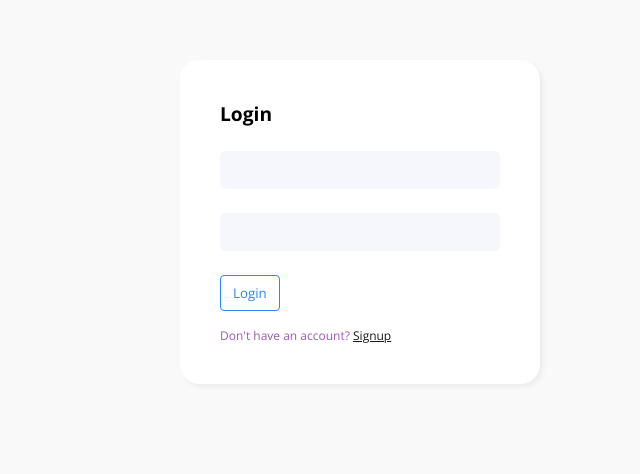
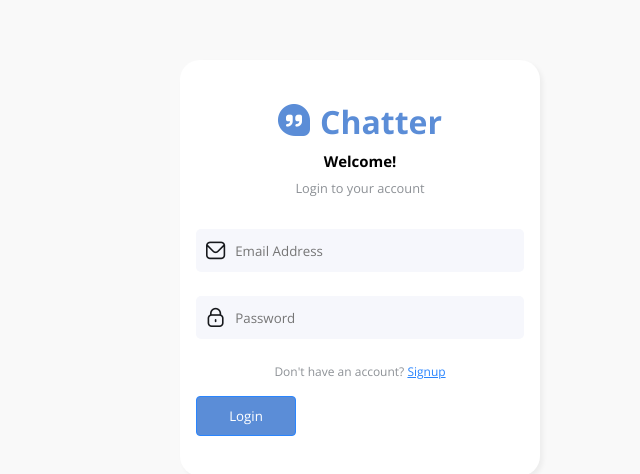
Before and after one commit to Im-Hassan-wd/verbose-broccoli, a React (Create React App) app: page /login in a window 1280 px wide. Shown: the top 474 px of the page, without its empty margins (280-920 px from the left). Built offline with nearby package versions, Linux system fonts and the light colour scheme; no server answers.

Commit message:
login page design

```diff
--- a/src/index.css
+++ b/src/index.css
@@ -60,50 +60,6 @@ button {
   background-color: var(--blue);
 }
 
-/* forms */
-.auth-form .input-div {
-  display: flex;
-  align-items: center;
-  padding: 10px;
-  margin: 24px 0;
-  display: flex;
-  align-items: center;
-  gap: 10px;
-  border-radius: 5px;
-  border: none;
-  background: #f6f7fc;
-}
-.auth-form .input-div input {
-  border: none;
-  font-family: "Open Sans", sans-serif;
-  background: none;
-  width: 100%;
-  height: 100%;
-  outline: none;
-  margin: 0;
-  padding: 0;
-}
-.auth-form .input-div i {
-  color: var(--black);
-  font-size: 1.2rem;
-}
-.auth-form p {
-  margin-top: 16px;
-  font-size: 12px;
-  color: var(--purple);
-}
-.auth-form a {
-  text-decoration: underline;
-  color: var(--blue);
-}
-
-/* dark mode  */
-.App.dark .auth-form .input-div {
-}
-.App.dark .auth-form .input-div i {
-  color: var(--smoke);
-}
-
 .error {
   display: block;
   color: red;
--- a/src/pages/login/Login.js
+++ b/src/pages/login/Login.js
@@ -17,36 +17,49 @@ export default function Login() {
 
   return (
     <form onSubmit={handleSubmit} className="auth-form">
-      <h2>Login</h2>
+      <div className="logo">
+        <i className="fi fi-sr-comment-quote"></i>
+        <span>Chatter</span>
+      </div>
+
+      <h3>Welcome!</h3>
+      <p>Login to your account</p>
 
       <div className="input-div">
+        <i className="fi fi-rr-envelope"></i>
         <input
           required
           type="email"
           onChange={(e) => setEmail(e.target.value)}
           value={email}
+          placeholder="Email Address"
         />
       </div>
 
       <div className="input-div">
+        <i className="fi fi-rr-lock"></i>
         <input
           required
           type="password"
           onChange={(e) => setPassword(e.target.value)}
           value={password}
+          placeholder="Password"
         />
       </div>
 
+      <small>
+        Don't have an account? <Link to="/signup">Signup</Link>
+      </small>
+
+      <div className="btn-wrap">
         {!isPending && <button className="btn">Login</button>}
         {isPending && (
           <button className="btn" disabled>
             logging in...
           </button>
         )}
+      </div>
       {error && <small className="error">{error}</small>}
-      <p>
-        Don't have an account? <Link to="/signup">Signup</Link>
-      </p>
     </form>
   );
 }
--- a/src/pages/signup/Signup.css
+++ b/src/pages/signup/Signup.css
@@ -1,8 +1,79 @@
 .auth-form {
+  text-align: center;
   border-radius: 20px;
   max-width: 360px;
   margin: 60px auto;
-  padding: 40px;
+  padding: 40px 16px;
   box-shadow: 3px 3px 5px rgba(0, 0, 0, 0.05);
   background: #fff;
 }
+.auth-form .logo {
+  display: flex;
+  align-items: center;
+  justify-content: center;
+  gap: 10px;
+  font-size: 2rem;
+  font-weight: bold;
+  color: #5b8dd7;
+  margin-bottom: 8px;
+}
+.auth-form p {
+  color: var(--gray);
+  padding: 8px 0;
+}
+/* forms */
+.auth-form .input-div {
+  display: flex;
+  align-items: center;
+  padding: 10px;
+  margin: 24px 0;
+  display: flex;
+  align-items: center;
+  gap: 10px;
+  border-radius: 5px;
+  border: none;
+  background: #f6f7fc;
+}
+.auth-form .input-div input {
+  border: none;
+  font-family: "Open Sans", sans-serif;
+  background: none;
+  width: 100%;
+  height: 100%;
+  outline: none;
+  margin: 0;
+  padding: 0;
+}
+.auth-form .input-div i {
+  color: var(--black);
+  font-size: 1.2rem;
+}
+.auth-form small {
+  margin: 16px 0px;
+  font-size: 12px;
+  color: var(--gray);
+  display: block;
+}
+.auth-form a {
+  text-decoration: underline;
+  color: var(--blue);
+}
+.auth-form .btn-wrap {
+  text-align: center;
+}
+.auth-form .btn {
+  background: #5b8dd7;
+  height: 40px;
+  width: 100px;
+  display: flex;
+  align-items: center;
+  justify-content: center;
+  color: #fff;
+}
+
+/* dark mode  */
+.App.dark .auth-form .input-div {
+}
+.App.dark .auth-form .input-div i {
+  color: var(--smoke);
+}
```
Lines whose indentation alone changed are shown as unchanged.
